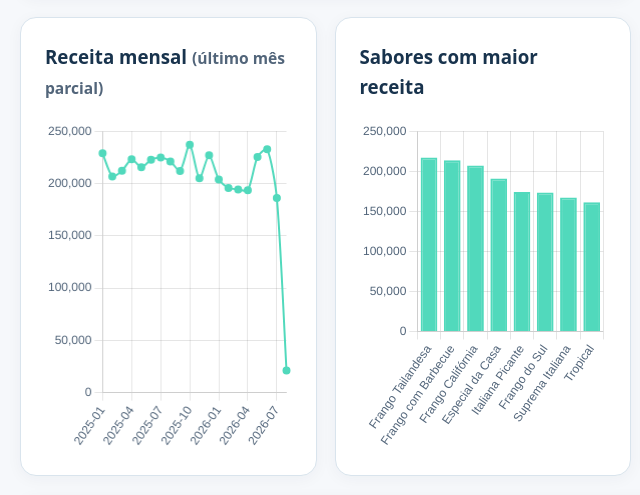
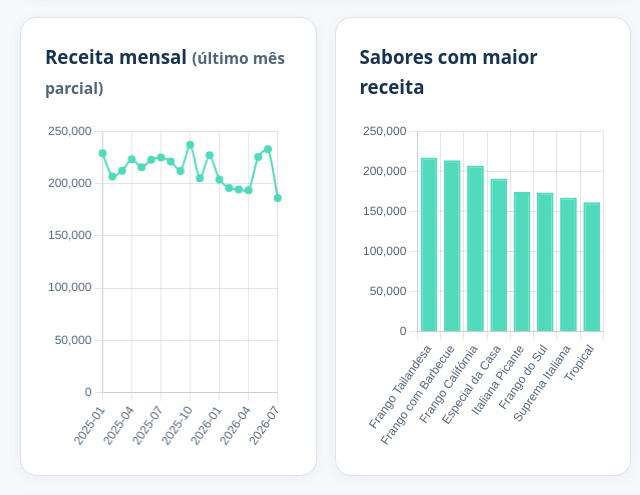
Before and after one commit to keitygiasson/portfolio-academico, a plain HTML site: page index.html in a window 1280 px wide. Shown: the part 1655-2150 px from the top of the page, 0-640 px from the left. Drawn offline with nearby package versions, Linux system fonts and the light colour scheme.

Commit message:
Update chart rendering logic to exclude August 2026
Correção do gráfico mensal - exclusão de mês parcial

```diff
--- a/index.html
+++ b/index.html
@@ -34,7 +34,9 @@ function drawChart(id,type,labels,values){if(charts[id])charts[id].destroy();cha
 function renderDashboard(){const rows=selectedMonths();const total=rows.reduce((s,r)=>s+r.revenue,0),orders=rows.reduce((s,r)=>s+r.orders,0),items=rows.reduce((s,r)=>s+r.items,0);
 document.getElementById('revenue').textContent=money(total);document.getElementById('orders').textContent=integer(orders);document.getElementById('ticket').textContent=orders?money(total/orders):'—';document.getElementById('items').textContent=integer(items);
 const top=sumGroups(rows,'top').slice(0,8),sizes=sumGroups(rows,'sizes'),days=sumGroups(rows,'days').sort((a,b)=>weekdayOrder.indexOf(a.name)-weekdayOrder.indexOf(b.name));
-drawChart('monthly','line',rows.map(r=>r.month),rows.map(r=>r.revenue));drawChart('top','bar',top.map(r=>r.name),top.map(r=>r.value));drawChart('sizes','doughnut',sizes.map(r=>r.name),sizes.map(r=>r.value));drawChart('days','bar',days.map(r=>r.name),days.map(r=>r.value));
+drawChart('monthly','line',
+  rows.filter(r=>r.month!=='2026-08').map(r=>r.month),
+  rows.filter(r=>r.month!=='2026-08').map(r=>r.revenue));drawChart('top','bar',top.map(r=>r.name),top.map(r=>r.value));drawChart('sizes','doughnut',sizes.map(r=>r.name),sizes.map(r=>r.value));drawChart('days','bar',days.map(r=>r.name),days.map(r=>r.value));
 document.getElementById('filterSummary').textContent=rows.length+' mês(es) selecionado(s). '+(rows.some(r=>r.month==='2026-08')?'Atenção: agosto de 2026 contém dados somente até 03/08.':'');
 }
 periodFilter.addEventListener('change',refreshMonths);monthFilter.addEventListener('change',renderDashboard);document.getElementById('clearFilters').addEventListener('click',()=>{periodFilter.value='all';monthFilter.value='all';refreshMonths()});
```
